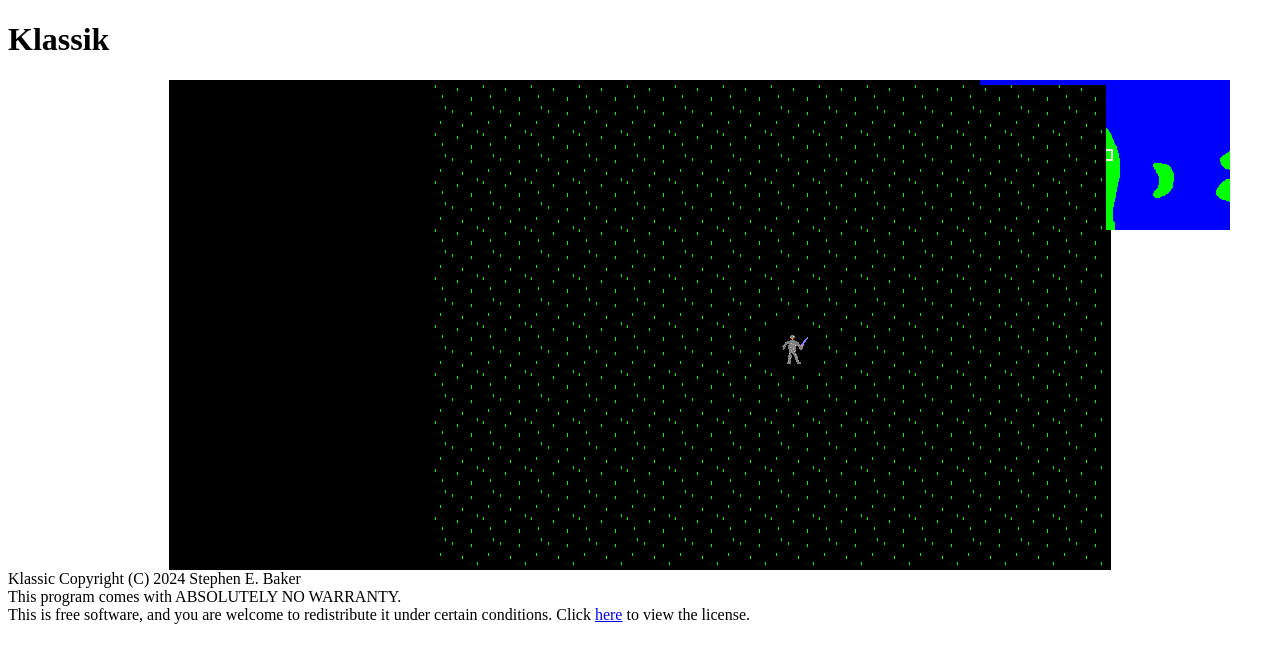
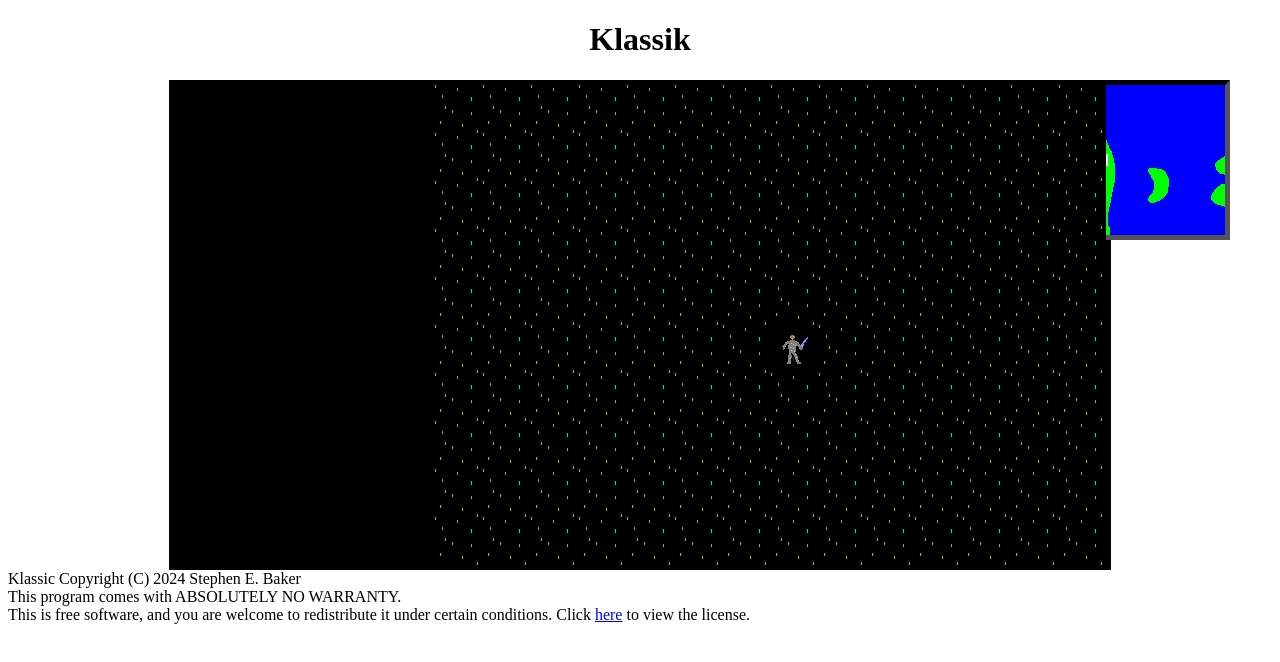
Before and after one commit to TheCycoONE/klassik, a plain HTML site: page index.html in a window 1280 px wide. Drawn offline with Linux system fonts and the light colour scheme.

Commit message:
Minor css updates
* Center header text
* Add border to minimap

```diff
--- a/klassik.css
+++ b/klassik.css
@@ -1,3 +1,7 @@
+#header {
+  text-align: center;
+}
+
 #main {
   display: flex;
   flex-wrap: wrap;
@@ -23,6 +27,9 @@
   width: 250px;
   height: 150px;
   overflow: hidden;
+  border-style: inset;
+  border-width: 5px;
+  border-color: #000f;
 }
 
 #game-view {
```
